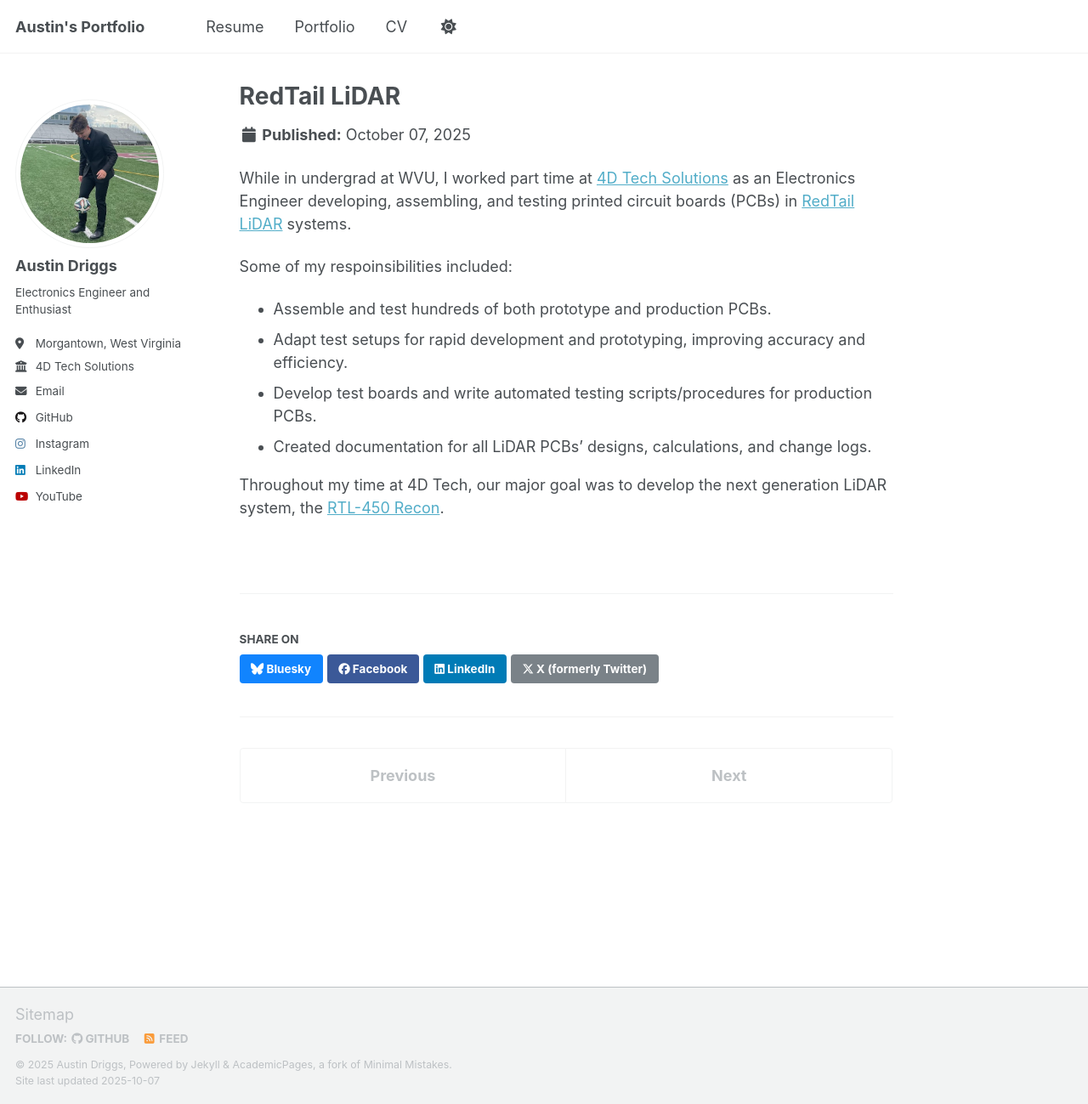
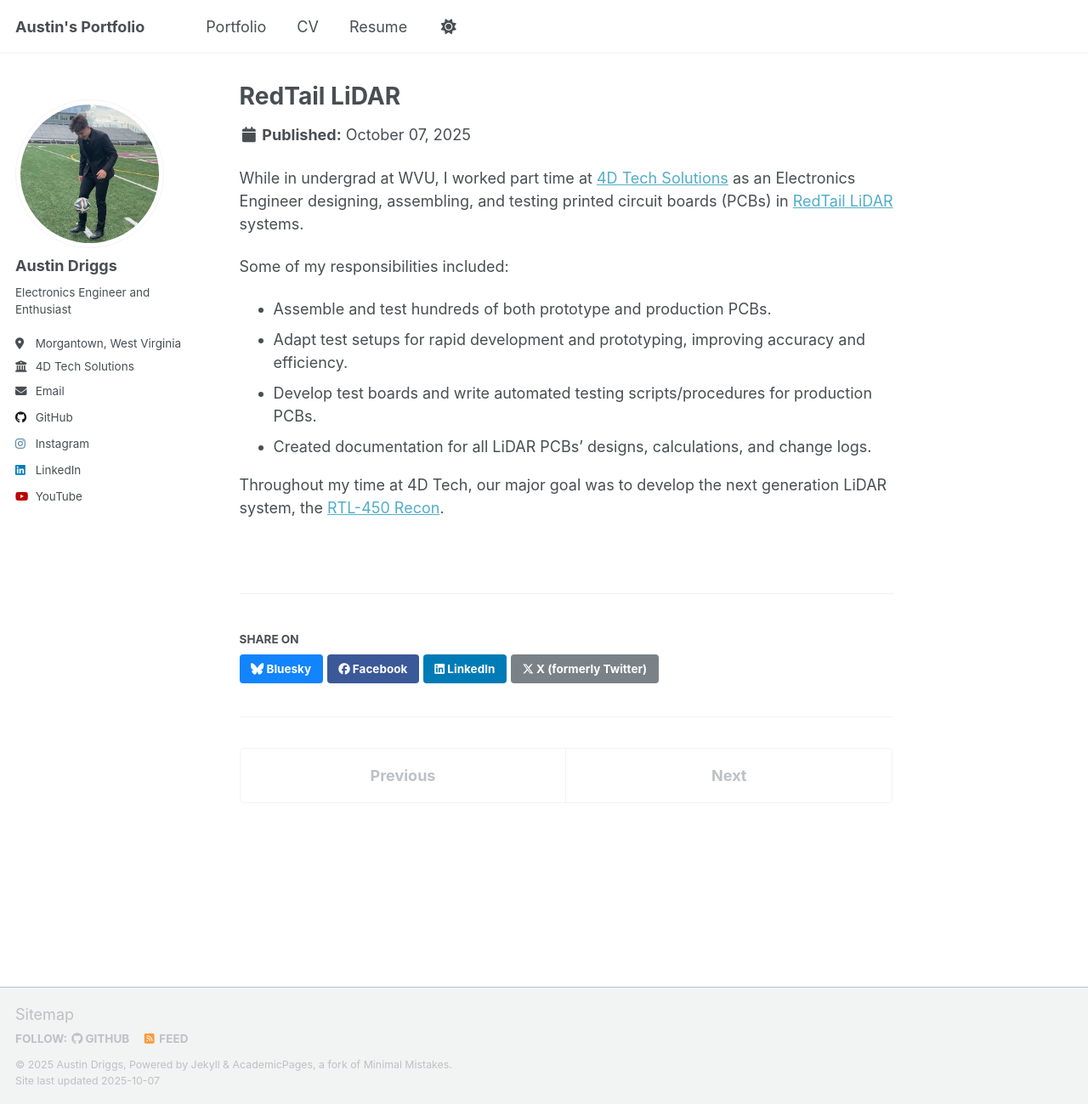
Before and after one commit to austindriggs/austindriggs.github.io, a Jekyll site: the page built from _portfolio/redtail.md, in a window 1280 px wide and 1299 px high. Shown: the whole window at 85% size. Built offline with Jekyll 4.4.1, drawn with Linux system fonts in a browser that asks for light colours; a script that is not in the unit is left out.

Commit message:
corrected some typos. going to class

```diff
--- a/_data/navigation.yml
+++ b/_data/navigation.yml
@@ -8,14 +8,14 @@
 #      Markdown formatted page while the second is generated using JSON.
 
 main:
-  - title: "Resume"
-    url: /files/resume_austindriggs.pdf
-
   - title: "Portfolio"
     url: /portfolio/
 
   - title: "CV"
     url: /cv/
 
+  - title: "Resume"
+    url: /files/resume_austindriggs.pdf
+
   #- title: "Guide"
   #  url: /markdown/
--- a/_portfolio/redtail.md
+++ b/_portfolio/redtail.md
@@ -1,12 +1,12 @@
 ---
 title: "RedTail LiDAR"
-excerpt: "Over 2 years of experience designing, developing, assembling, and testing printed circuit boards (PCBs) in RedTail LiDAR systems"
+excerpt: "Over 2 years of experience designing, assembling, and testing printed circuit boards (PCBs) in RedTail LiDAR systems."
 collection: portfolio
 ---
 
-While in undergrad at WVU, I worked part time at [4D Tech Solutions](https://4dtechsolutions.com) as an Electronics Engineer developing, assembling, and testing printed circuit boards (PCBs) in [RedTail LiDAR](https://redtaillidar.com) systems.
+While in undergrad at WVU, I worked part time at [4D Tech Solutions](https://4dtechsolutions.com) as an Electronics Engineer designing, assembling, and testing printed circuit boards (PCBs) in [RedTail LiDAR](https://redtaillidar.com) systems.
 
-Some of my respoinsibilities included:
+Some of my responsibilities included:
 - Assemble and test hundreds of both prototype and production PCBs.
 - Adapt test setups for rapid development and prototyping, improving accuracy and efficiency.
 - Develop test boards and write automated testing scripts/procedures for production PCBs.
```
Also changed, not shown: _pages/cv.md (+1 -1 lines), _portfolio/mpx.md (+1 -1 lines).
